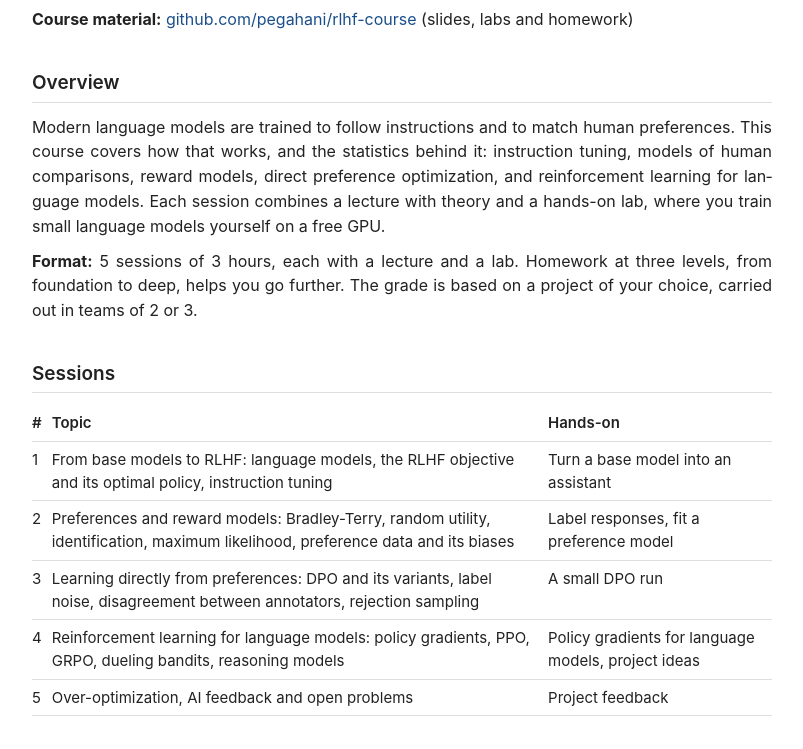
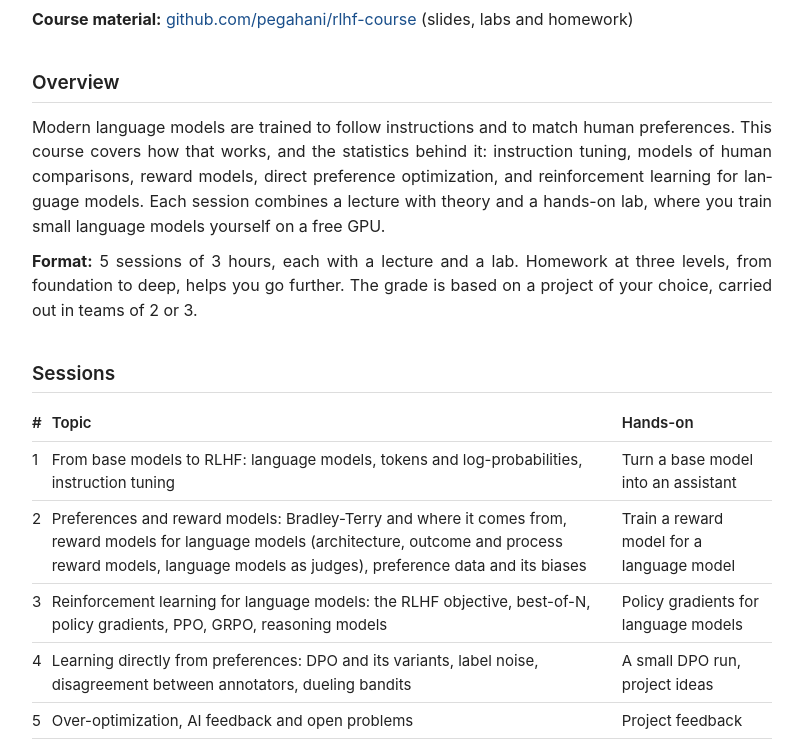
Before and after one commit to pegahani/pegahani.github.io, a plain HTML site: page rlhf-course.html in a window 1280 px wide. Shown: the part 182-931 px from the top of the page, without its empty margins (238-1041 px from the left). Drawn offline with Linux system fonts and the light colour scheme.

Commit message:
RLHF course: new session order, updated session 2 description
Co-Authored-By: Claude Opus 5.5 <noreply@anthropic.com>

```diff
--- a/rlhf-course.html
+++ b/rlhf-course.html
@@ -28,10 +28,10 @@
   <h2>Sessions</h2>
   <table>
     <tr><th>#</th><th>Topic</th><th>Hands-on</th></tr>
-    <tr><td>1</td><td>From base models to RLHF: language models, the RLHF objective and its optimal policy, instruction tuning</td><td>Turn a base model into an assistant</td></tr>
-    <tr><td>2</td><td>Preferences and reward models: Bradley-Terry, random utility, identification, maximum likelihood, preference data and its biases</td><td>Label responses, fit a preference model</td></tr>
-    <tr><td>3</td><td>Learning directly from preferences: DPO and its variants, label noise, disagreement between annotators, rejection sampling</td><td>A small DPO run</td></tr>
-    <tr><td>4</td><td>Reinforcement learning for language models: policy gradients, PPO, GRPO, dueling bandits, reasoning models</td><td>Policy gradients for language models, project ideas</td></tr>
+    <tr><td>1</td><td>From base models to RLHF: language models, tokens and log-probabilities, instruction tuning</td><td>Turn a base model into an assistant</td></tr>
+    <tr><td>2</td><td>Preferences and reward models: Bradley-Terry and where it comes from, reward models for language models (architecture, outcome and process reward models, language models as judges), preference data and its biases</td><td>Train a reward model for a language model</td></tr>
+    <tr><td>3</td><td>Reinforcement learning for language models: the RLHF objective, best-of-N, policy gradients, PPO, GRPO, reasoning models</td><td>Policy gradients for language models</td></tr>
+    <tr><td>4</td><td>Learning directly from preferences: DPO and its variants, label noise, disagreement between annotators, dueling bandits</td><td>A small DPO run, project ideas</td></tr>
     <tr><td>5</td><td>Over-optimization, AI feedback and open problems</td><td>Project feedback</td></tr>
   </table>
 
@@ -39,8 +39,8 @@
   <ul>
     <li>Explain the post-training pipeline of language models, and the theory behind each step</li>
     <li>Model human comparisons with Bradley-Terry and related models, and estimate them with honest uncertainty</li>
+    <li>Understand the policy gradient methods used for language models, from REINFORCE to PPO and GRPO</li>
     <li>Derive and implement direct preference optimization, and understand its variants</li>
-    <li>Understand the policy gradient methods used for language models, from REINFORCE to PPO and GRPO</li>
     <li>Design, run and report a small research project, with baselines and proper statistics</li>
   </ul>
 
```
